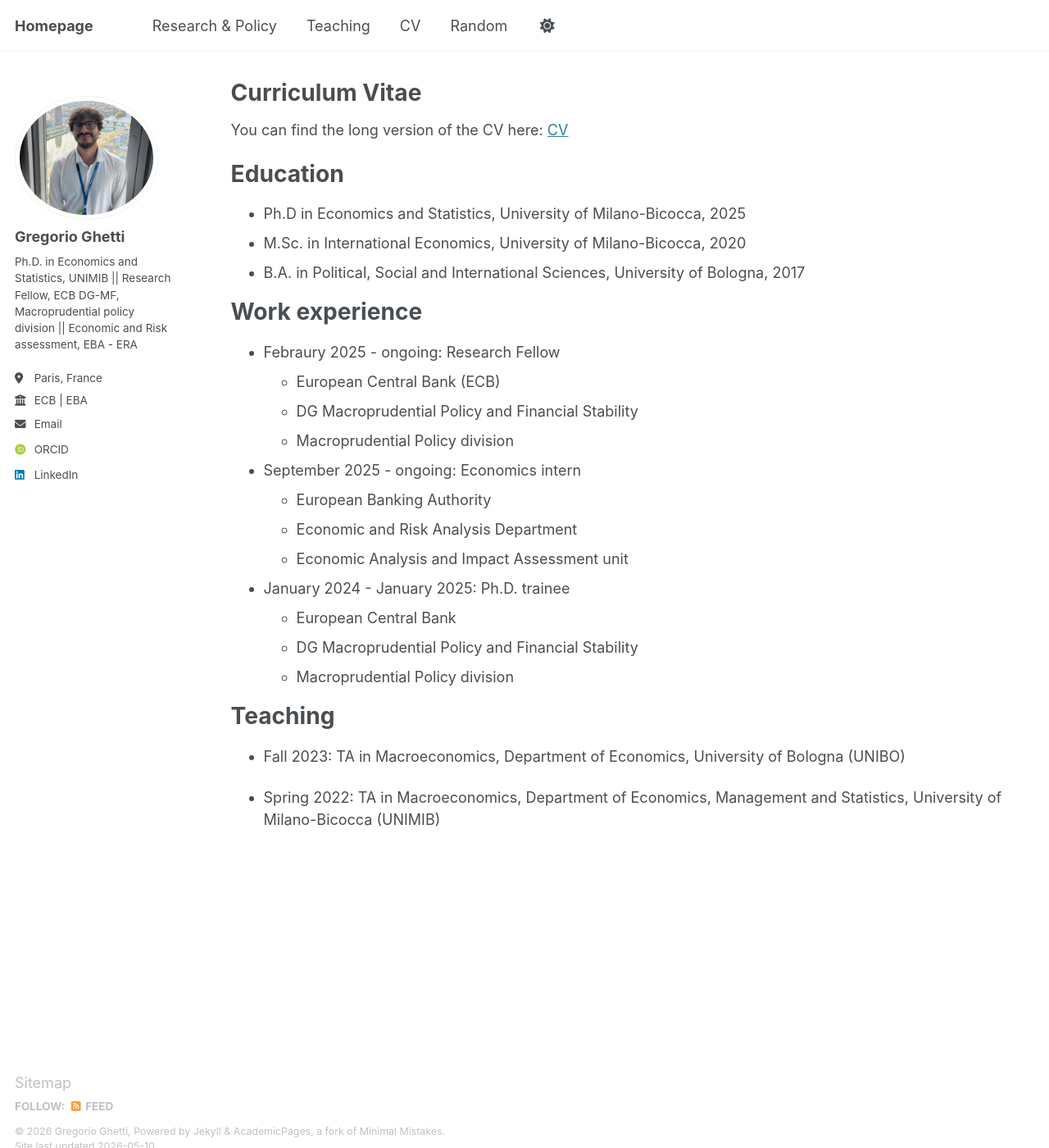
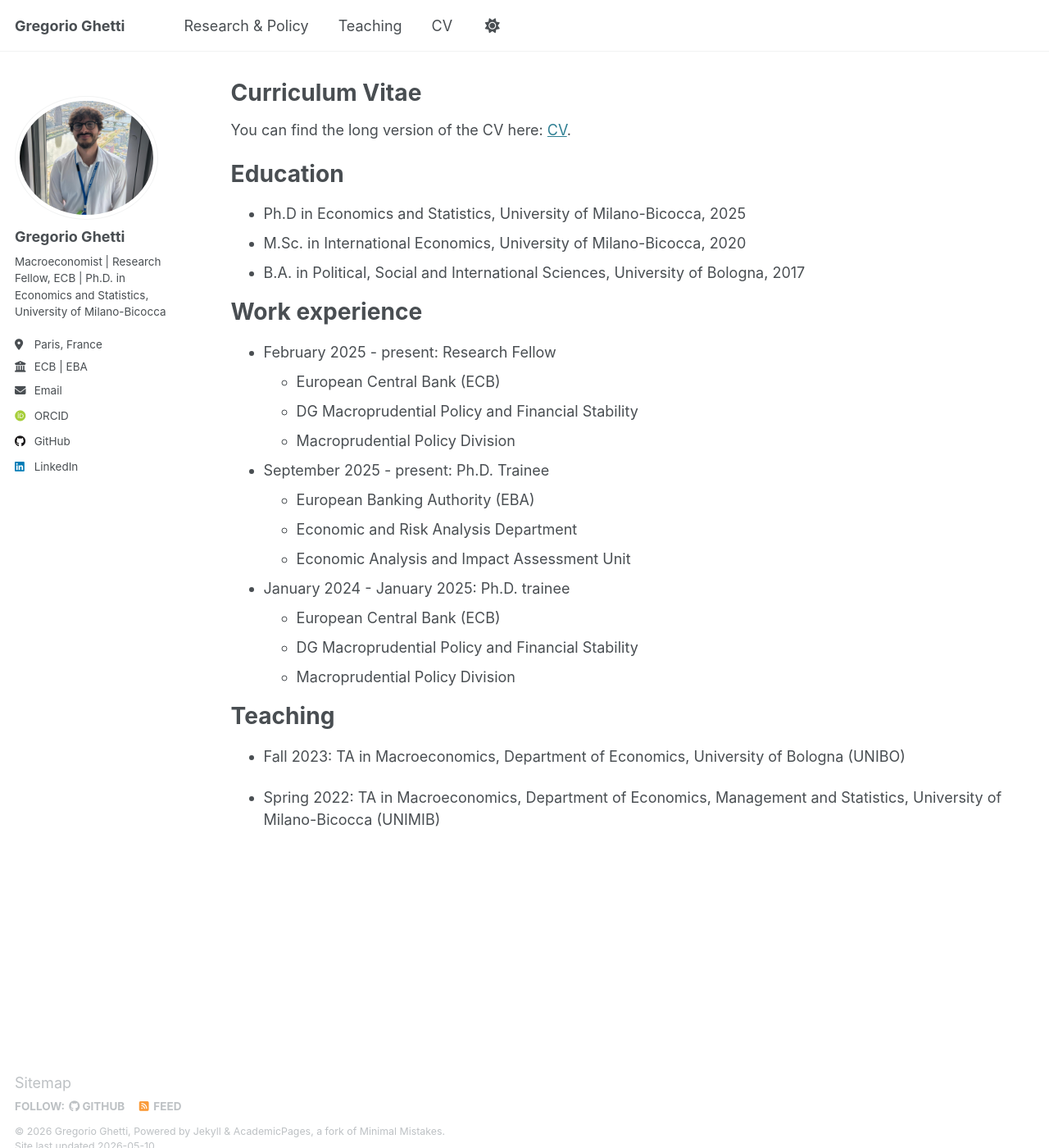
Before and after one commit to GregGh95/GregGh95.github.io, a Jekyll site: the page built from _pages/cv.md, in a window 1280 px wide and 1400 px high. Shown: the whole window at 82% size. Built offline with Jekyll 4.4.1, drawn with Linux system fonts in a browser that asks for light colours; some web fonts are replaced.

Commit message:
Configure GitHub Pages site

```diff
--- a/_config.yml
+++ b/_config.yml
@@ -9,13 +9,13 @@
 # Basic Site Settings
 locale                   : "en-US"
 site_theme               : "default"
-title                    : "Homepage"
+title                    : "Gregorio Ghetti"
 title_separator          : "-"
 name                     : &name "Gregorio Ghetti"
-description              : &description "PhD in Economics and Statistics, UNIMIB. Research Fellow (external consultant), ECB DG-MF, macroprudential policy division"
+description              : &description "Macroeconomist working on monetary policy, macro-finance, housing markets, and prudential policy."
 url                      : https://greggh95.github.io # the base hostname & protocol for your site e.g. "https://[your GitHub username].github.io"
 baseurl                  : "" # the subpath of your site, e.g. "/blog"
-repository               : # "academicpages/academicpages.github.io"
+repository               : "GregGh95/GregGh95.github.io"
 
 # Site Author - The following control what appear as part of the author content on the side bar.
 #               If a field is blank the icon and link will not appear, otherwise it will be shown.
@@ -25,7 +25,7 @@ author:
   avatar           : "profile.JPG"
   name             : "Gregorio Ghetti"
   pronouns         : # example: "she/her"
-  bio              : "Ph.D. in Economics and Statistics, UNIMIB || Research Fellow, ECB DG-MF, Macroprudential policy division || Economic and Risk assessment, EBA - ERA"
+  bio              : "Macroeconomist | Research Fellow, ECB | Ph.D. in Economics and Statistics, University of Milano-Bicocca"
   location         : "Paris, France"
   employer         : "ECB | EBA"
   uri              : # URL
@@ -45,7 +45,7 @@ author:
   bitbucket        : # Username - Update with your username on the site
   codepen          : # Username
   dribbble         : # Username
-  github           : # "academicpages"
+  github           : "GregGh95"
   kaggle           : # Username
   stackoverflow    : # User number or user number and name (i.e., use "1" or "1/jeff-atwood")
 
--- a/_pages/cv.md
+++ b/_pages/cv.md
@@ -6,7 +6,7 @@ author_profile: true
 redirect_from:
   - /resume
 ---
-You can find the long version of the CV here: [CV](/files/CV_GG_git.pdf)
+You can find the long version of the CV here: [CV](/files/CV_GG_git.pdf).
 
 {% include base_path %}
 
@@ -19,20 +19,20 @@ Education
 
 Work experience
 ======
-* Febraury 2025 - ongoing: Research Fellow
+* February 2025 - present: Research Fellow
   * European Central Bank (ECB)
   * DG Macroprudential Policy and Financial Stability
-  * Macroprudential Policy division
+  * Macroprudential Policy Division
 
-* September 2025 - ongoing: Economics intern
-  * European Banking Authority
+* September 2025 - present: Ph.D. Trainee
+  * European Banking Authority (EBA)
   * Economic and Risk Analysis Department
-  * Economic Analysis and Impact Assessment unit
+  * Economic Analysis and Impact Assessment Unit
 
 * January 2024 - January 2025: Ph.D. trainee
-  * European Central Bank
+  * European Central Bank (ECB)
   * DG Macroprudential Policy and Financial Stability
-  * Macroprudential Policy division
+  * Macroprudential Policy Division
 
 Teaching
 ======
```
Also changed, not shown: _data/navigation.yml (+0 -24 lines), _pages/about.md (+5 -6 lines), _pages/cv-json.md (+2 -2 lines).
